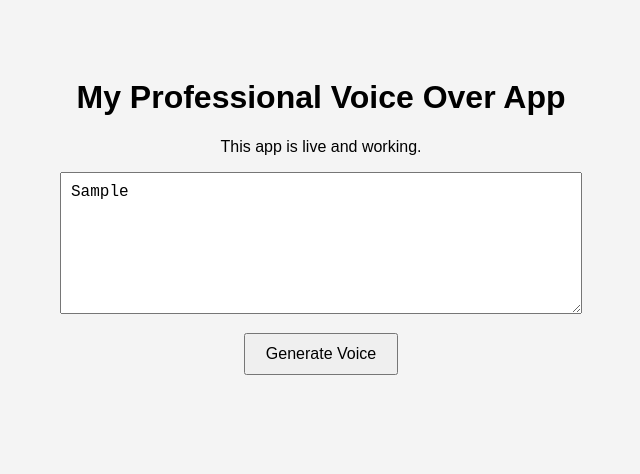
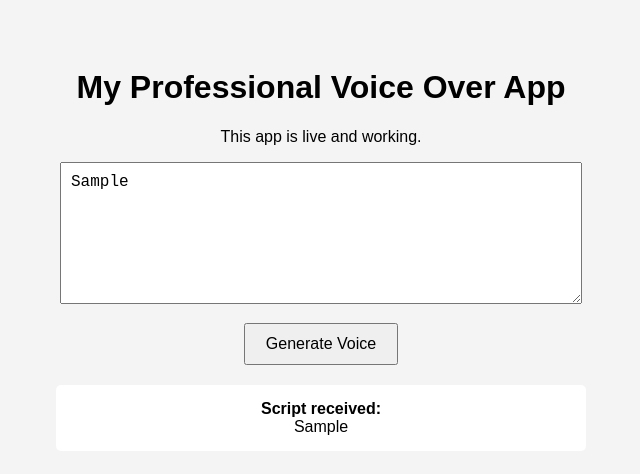
Before and after one commit to elitegamerraj2-beep/voiceover-app, a plain HTML site: page index.html in a window 1280 px wide. Both pictures are taken after typing "Sample" into the empty fields and a click on the button "Generate Voice". Shown: the whole page, without its empty margins (319-959 px from the left). Drawn offline with Linux system fonts and the light colour scheme.

Commit message:
Update index.html

```diff
--- a/index.html
+++ b/index.html
@@ -9,7 +9,7 @@
       font-family: Arial, sans-serif;
       background-color: #f4f4f4;
       text-align: center;
-      padding-top: 50px;
+      padding-top: 40px;
     }
 
     textarea {
@@ -26,30 +26,44 @@
       font-size: 16px;
       cursor: pointer;
     }
+
+    .output {
+      margin-top: 20px;
+      background: #ffffff;
+      padding: 15px;
+      width: 80%;
+      max-width: 500px;
+      margin-left: auto;
+      margin-right: auto;
+      border-radius: 5px;
+    }
   </style>
 </head>
 
 <body>
 
   <h1>My Professional Voice Over App</h1>
-
   <p>This app is live and working.</p>
 
-  <textarea placeholder="Type or paste your script here..."></textarea>
+  <textarea id="scriptText" placeholder="Type or paste your script here..."></textarea>
+  <br>
+  <button id="generateBtn">Generate Voice</button>
 
-  <br>
-
-  <button id="generateBtn">Generate Voice</button>
+  <div id="result" class="output" style="display:none;"></div>
 
   <script>
     const button = document.getElementById("generateBtn");
-    const textarea = document.querySelector("textarea");
+    const textarea = document.getElementById("scriptText");
+    const resultBox = document.getElementById("result");
 
     button.addEventListener("click", () => {
-      if (textarea.value.trim() === "") {
+      const text = textarea.value.trim();
+
+      if (text === "") {
         alert("Please enter some text first.");
       } else {
-        alert("Your script is ready!");
+        resultBox.style.display = "block";
+        resultBox.innerHTML = "<strong>Script received:</strong><br>" + text;
       }
     });
   </script>
```
